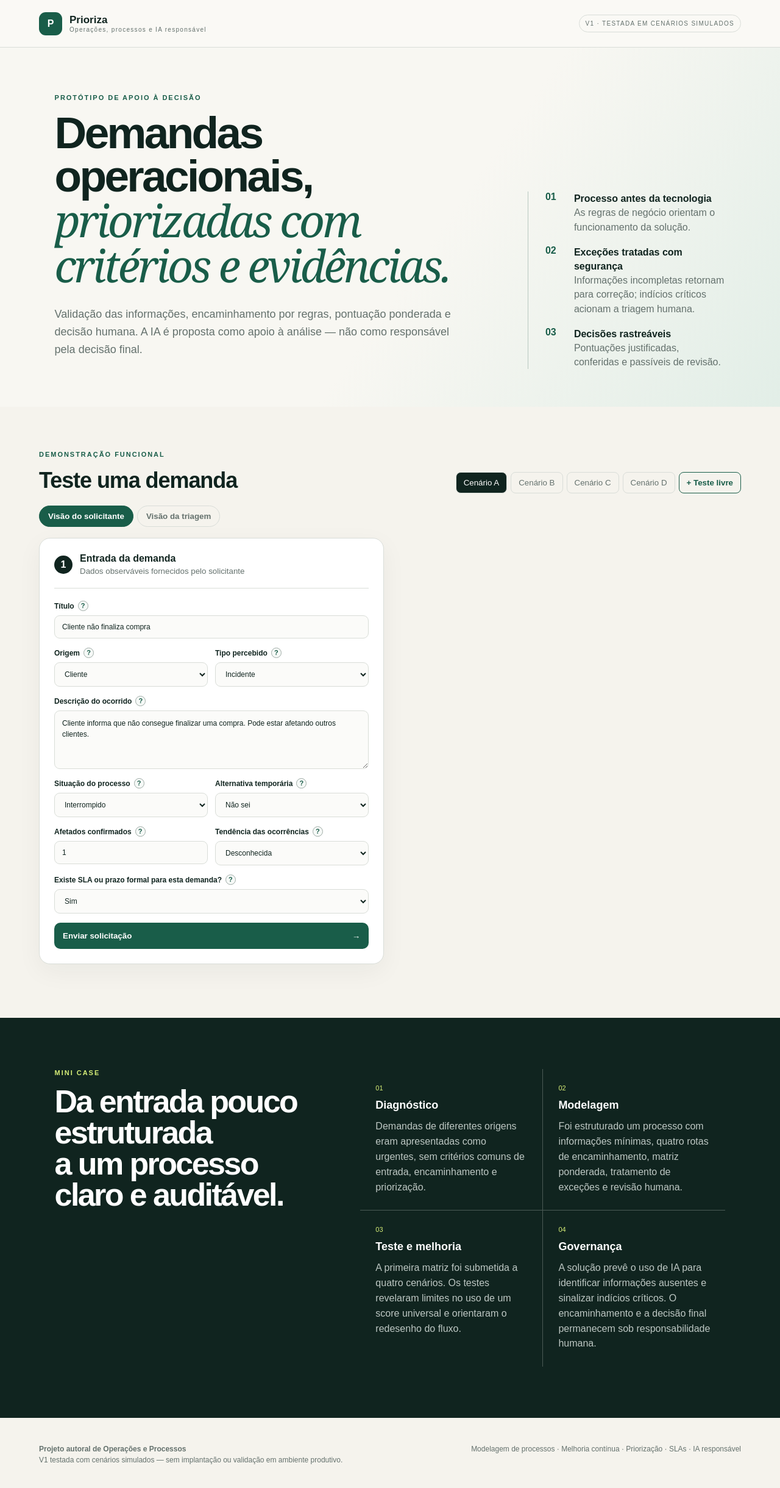
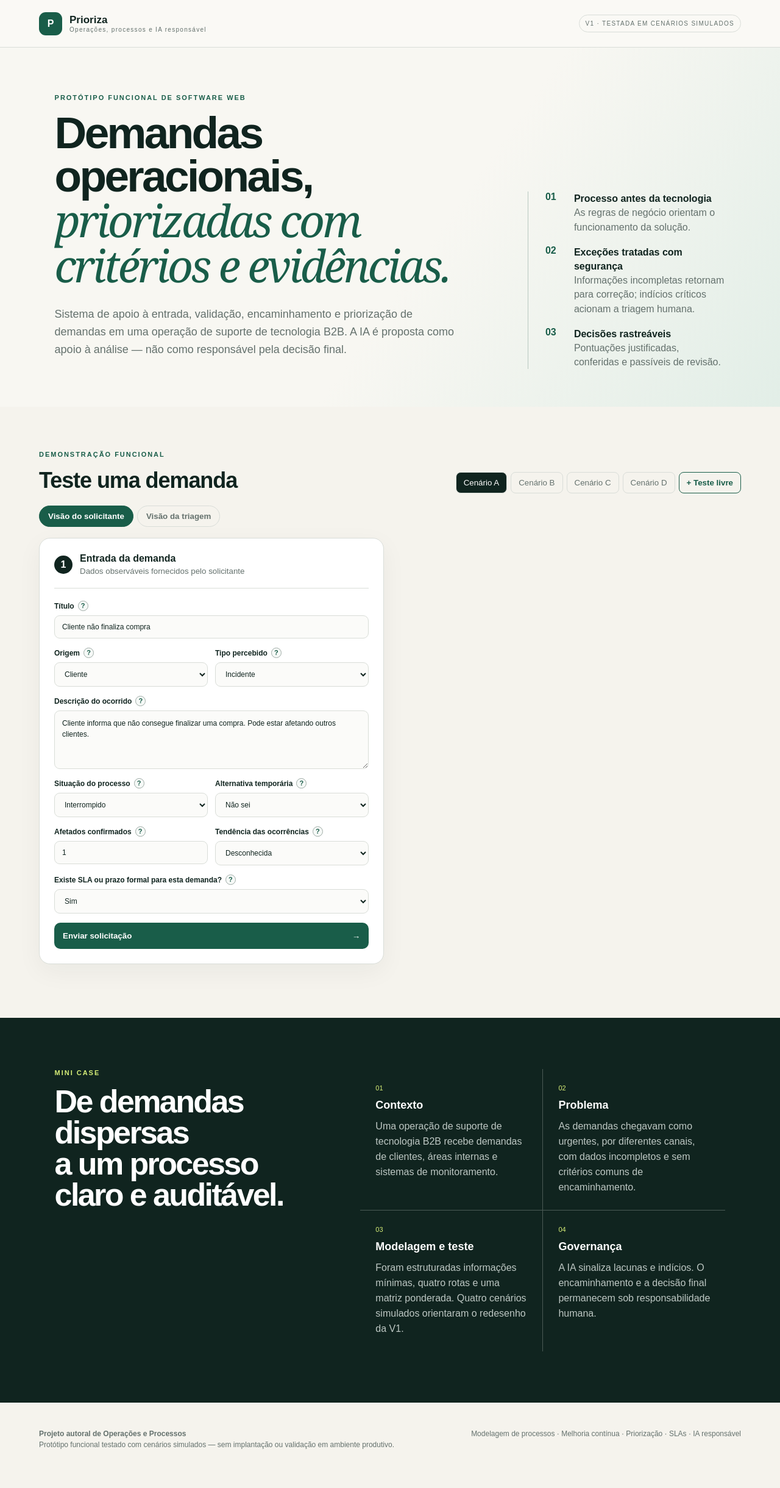
Before and after one commit to thaycarv/prioriza-operacoes, a React (Vite) app: page / in a window 1280 px wide. Shown: the top 2440 px of the page at 61% size. Built offline with nearby package versions, Linux system fonts and the light colour scheme.

Commit message:
Update App.tsx

```diff
--- a/src/App.tsx
+++ b/src/App.tsx
@@ -1,6 +1,7 @@
 import { useMemo, useState } from "react";
 import "./tooltips.css";
 import "./styles.css";
+import { textos } from "./textos";
 
 type Form = {
   title: string; origin: string; kind: string; perceived: string; description: string;
@@ -71,14 +72,14 @@
   const routeLabel=result.route==="score"?"Demanda elegível":result.route==="return"?"Devolver para complementação":result.route==="triage"?"Triagem humana imediata":"Direcionar ao backlog";
 
   return <main>
-    <header className="topbar"><div className="brand"><span className="mark">P</span><div><b>Prioriza</b><small>Operações, processos e IA responsável</small></div></div><span className="prototype">V1 · TESTADA EM CENÁRIOS SIMULADOS</span></header>
+    <header className="topbar"><div className="brand"><span className="mark">P</span><div><b>{textos.marca.nome}</b><small>{textos.marca.assinatura}</small></div></div><span className="prototype">{textos.marca.versao}</span></header>
     <section className="hero">
-      <div><p className="eyebrow">PROTÓTIPO DE APOIO À DECISÃO</p><h1>Demandas operacionais,<br/><em>priorizadas com critérios e evidências.</em></h1><p className="lede">Validação das informações, encaminhamento por regras, pontuação ponderada e decisão humana. A IA é proposta como apoio à análise — não como responsável pela decisão final.</p></div>
-      <div className="principles"><span>01</span><p><b>Processo antes da tecnologia</b><br/>As regras de negócio orientam o funcionamento da solução.</p><span>02</span><p><b>Exceções tratadas com segurança</b><br/>Informações incompletas retornam para correção; indícios críticos acionam a triagem humana.</p><span>03</span><p><b>Decisões rastreáveis</b><br/>Pontuações justificadas, conferidas e passíveis de revisão.</p></div>
+      <div><p className="eyebrow">{textos.apresentacao.categoria}</p><h1>{textos.apresentacao.titulo}<br/><em>{textos.apresentacao.destaque}</em></h1><p className="lede">{textos.apresentacao.descricao}</p></div>
+      <div className="principles">{textos.principios.map(item=>[<span key={`${item.numero}-numero`}>{item.numero}</span>,<p key={`${item.numero}-texto`}><b>{item.titulo}</b><br/>{item.descricao}</p>])}</div>
     </section>
 
     <section className="workspace">
-      <div className="section-head"><div><p className="eyebrow">DEMONSTRAÇÃO FUNCIONAL</p><h2>Teste uma demanda</h2></div><div className="samples">{Object.keys(samples).map(k=><button key={k} onClick={()=>{setForm(samples[k]);setAnalyzed(true);setReviewed(false);setProtocol("")}} className={form.title===samples[k].title?"active":""}>Cenário {k}</button>)}<button className="free-test" onClick={startFreeTest}>+ Teste livre</button></div></div>
+      <div className="section-head"><div><p className="eyebrow">{textos.demonstracao.categoria}</p><h2>{textos.demonstracao.titulo}</h2></div><div className="samples">{Object.keys(samples).map(k=><button key={k} onClick={()=>{setForm(samples[k]);setAnalyzed(true);setReviewed(false);setProtocol("")}} className={form.title===samples[k].title?"active":""}>Cenário {k}</button>)}<button className="free-test" onClick={startFreeTest}>+ Teste livre</button></div></div>
       <div className="view-switch" aria-label="Alternar perfil de visualização"><button className={view==="requester"?"active":""} onClick={()=>setView("requester")}>Visão do solicitante</button><button className={view==="analyst"?"active":""} onClick={()=>setView("analyst")}>Visão da triagem</button></div>
       <div className={`grid view-${view}`}>
         <form className="panel form-panel" onSubmit={e=>{e.preventDefault();setAnalyzed(true);setProtocol(`OP-${new Date().getFullYear()}-${String(Date.now()).slice(-6)}`)}}>
@@ -115,7 +116,7 @@
       </div>
     </section>
 
-    <section className="case"><div><p className="eyebrow">MINI CASE</p><h2>Da entrada pouco estruturada<br/>a um processo claro e auditável.</h2></div><div className="case-grid"><article><span>01</span><b>Diagnóstico</b><p>Demandas de diferentes origens eram apresentadas como urgentes, sem critérios comuns de entrada, encaminhamento e priorização.</p></article><article><span>02</span><b>Modelagem</b><p>Foi estruturado um processo com informações mínimas, quatro rotas de encaminhamento, matriz ponderada, tratamento de exceções e revisão humana.</p></article><article><span>03</span><b>Teste e melhoria</b><p>A primeira matriz foi submetida a quatro cenários. Os testes revelaram limites no uso de um score universal e orientaram o redesenho do fluxo.</p></article><article><span>04</span><b>Governança</b><p>A solução prevê o uso de IA para identificar informações ausentes e sinalizar indícios críticos. O encaminhamento e a decisão final permanecem sob responsabilidade humana.</p></article></div></section>
-    <footer><p><b>Projeto autoral de Operações e Processos</b><br/>V1 testada com cenários simulados — sem implantação ou validação em ambiente produtivo.</p><p>Modelagem de processos · Melhoria contínua · Priorização · SLAs · IA responsável</p></footer>
+    <section className="case"><div><p className="eyebrow">{textos.case.categoria}</p><h2>{textos.case.tituloLinha1}<br/>{textos.case.tituloLinha2}</h2></div><div className="case-grid">{textos.case.etapas.map(etapa=><article key={etapa.numero}><span>{etapa.numero}</span><b>{etapa.titulo}</b><p>{etapa.descricao}</p></article>)}</div></section>
+    <footer><p><b>{textos.rodape.titulo}</b><br/>{textos.rodape.observacao}</p><p>{textos.rodape.competencias}</p></footer>
   </main>
 }
```
